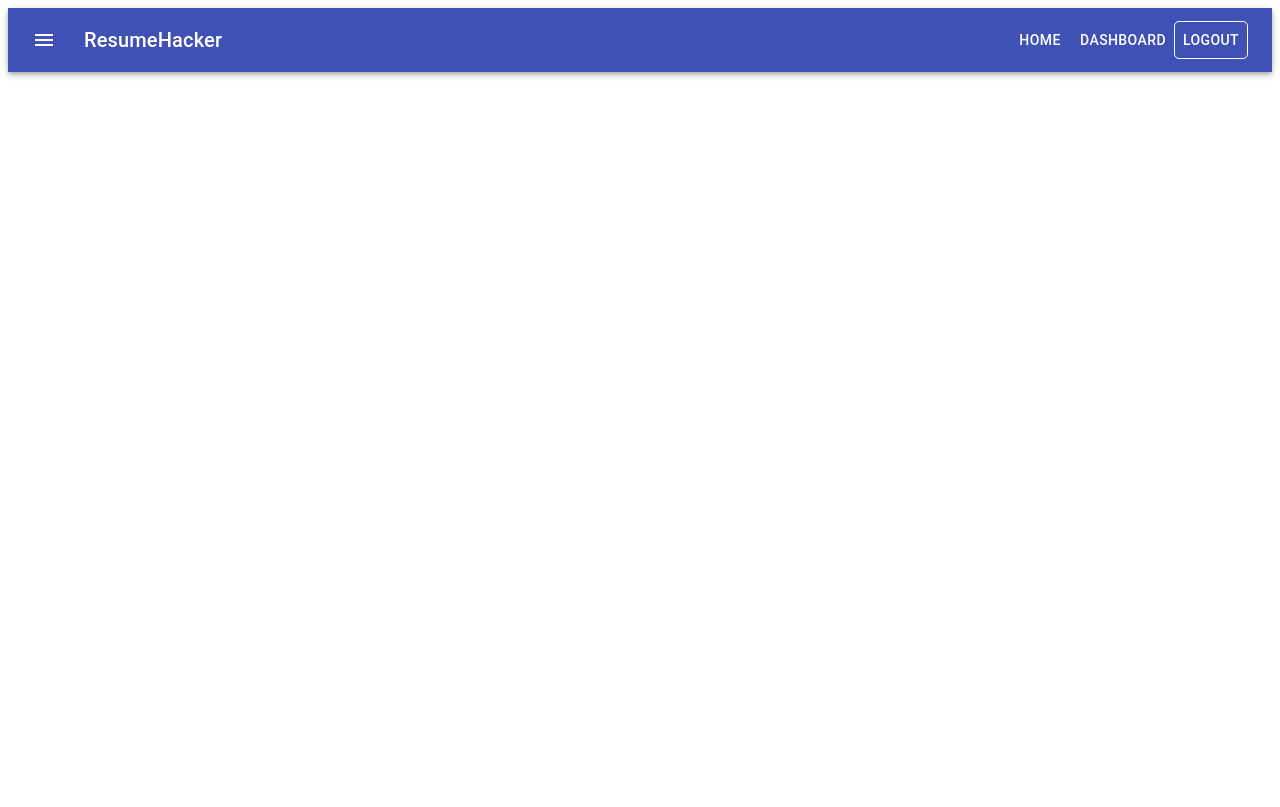
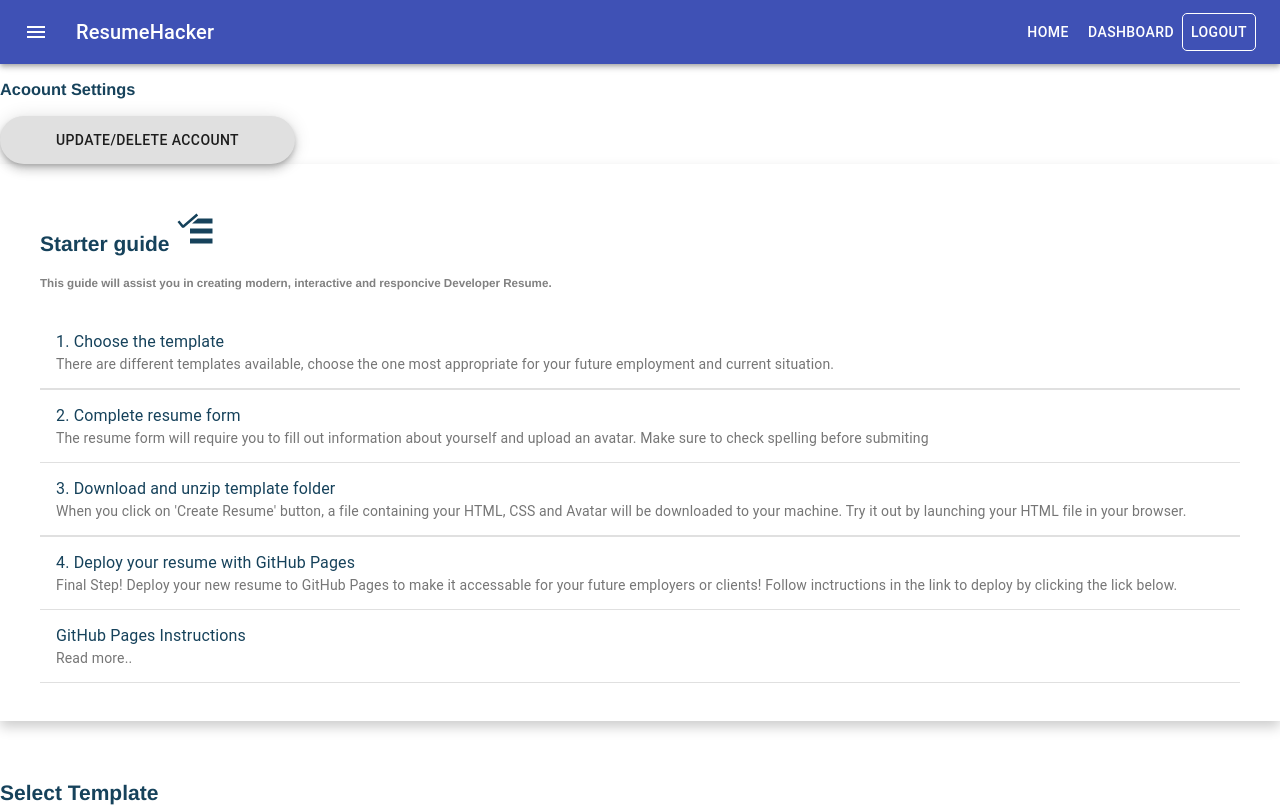
Before and after one commit to ErnestAr/ResumeHacker, a React (Create React App) app: page /dashboard in a window 1280 px wide. Shown: the top 807 px of the page. Built offline with nearby package versions, Linux system fonts and the light colour scheme; no server answers; sample sign-in values are in the browser's storage.

Commit message:
style fix

```diff
--- a/src/App.css
+++ b/src/App.css
@@ -1,4 +1,4 @@
-/* body {
+ body {
     position: relative;
     font-family: Helvetica Neue, Helvetica, Arial, sans-serif;
     font-size: 14px;
@@ -71,4 +71,3 @@ span:hover {
     font-weight: bold;
     font-size:large;
 }
- */
--- a/src/App.js
+++ b/src/App.js
@@ -9,6 +9,7 @@ import PrivateRoute from "./components/PrivateRoute"
 import ForgotPassword from "./components/ForgotPassword"
 import About from "./components/About"
 // import UpdateProfile from "./UpdateProfile"
+import Home from "./components/Home"
 
 function App() {
   return (
@@ -17,11 +18,12 @@ function App() {
           <AuthProvider>
             <Navbar />
             <Switch>
-              <PrivateRoute exact path="/" component={Dashboard} />
+              <PrivateRoute exact path="/dashboard" component={Dashboard} />
               <Route exact path="/signup" component={SignUp} />
               <Route exact path="/login" component={Login} />
               <Route path="/forgot-password" component={ForgotPassword} />
               <Route path="/about" component={About} />
+              <Route path="/" component={Home} />
             </Switch>
           </AuthProvider>
         </Router>
--- a/src/components/Dashboard.js
+++ b/src/components/Dashboard.js
@@ -16,7 +16,7 @@ class Dashboard extends Component {
     return (
       <div className="dashboard row mt-5 p-3">
         <UserInterface/>
-        <Route exact path="/dashboard" component={Templates} />
+        <Route path="/dashboard" component={Templates} />
         <Route exact path="/dashboard/resume" component={ResumeForm} />
         <Route exact path="/dashboard/resumeblue" component={ResumeFormBlue} />
         <Route exact path="/dashboard/updatedelete" component={Account} />
--- a/src/components/Home.js
+++ b/src/components/Home.js
@@ -2,7 +2,6 @@
 import Row from 'react-bootstrap/Row';
 import Button from 'react-bootstrap/Button';
 import Image from 'react-bootstrap/Image';
-import Auth from '../utils/auth';
 import '../App.css'
 
 
@@ -24,7 +23,6 @@ SwiperCore.use([Navigation]);
 export default function Homepage() {
     return(
             <Swiper navigation={true} className="mySwiper">
-
                 {/* MAIN LANDING PAGE SLIDE 1:--------  APPLICATION HEADING AND BRIEF DESCRIPTION */}
                 <SwiperSlide>
                     <section className='d-flex'>
@@ -32,14 +30,7 @@ export default function Homepage() {
                             <p style={{color:'#3A7CA5', fontWeight:'bold', fontSize:'4em'}}> Resume<span style={{fontStyle:'italic', color:'#16425B'}}>Hacker</span> </p>
                             <br></br>
                             <p style={{fontSize:'1.5em', color:'#3A7CA5', fontWeight:'bold', fontStyle:'italic'}}>Resume building application catered to software developers and IT personal for the tech industry.</p>
-                            <div>
-                            {Auth.loggedIn() ? (
 
-                                <a href='/Dashboard'><Button variant="info" size="lg">Get Started</Button></a>
-                                ) : (
-                                    <a href='/LoginSignUp'><Button variant="info" size="lg">Get Started</Button></a>
-                                )}
-                            </div>
                         </div>
                         <div  className='col d-flex  justify-content-center'>
                             <Image src='/resumepic.jpg'  style={{height:'80vh', width:'37vw'}} fluid />
--- a/src/components/Templates.js
+++ b/src/components/Templates.js
@@ -16,7 +16,6 @@ import ListItemText from '@material-ui/core/ListItemText';
 import Divider from '@material-ui/core/Divider';
 import {BsCircleFill} from 'react-icons/bs';
 import {VscTasklist} from 'react-icons/vsc'
-// onClick={handleClick}
 
 const useStyles = makeStyles({
   root: {
--- a/src/index.css
+++ b/src/index.css
@@ -1,5 +1,4 @@
-/* html, body {
+html, body {
     margin: 0em;
     padding: 0em;
 }
- */
```
